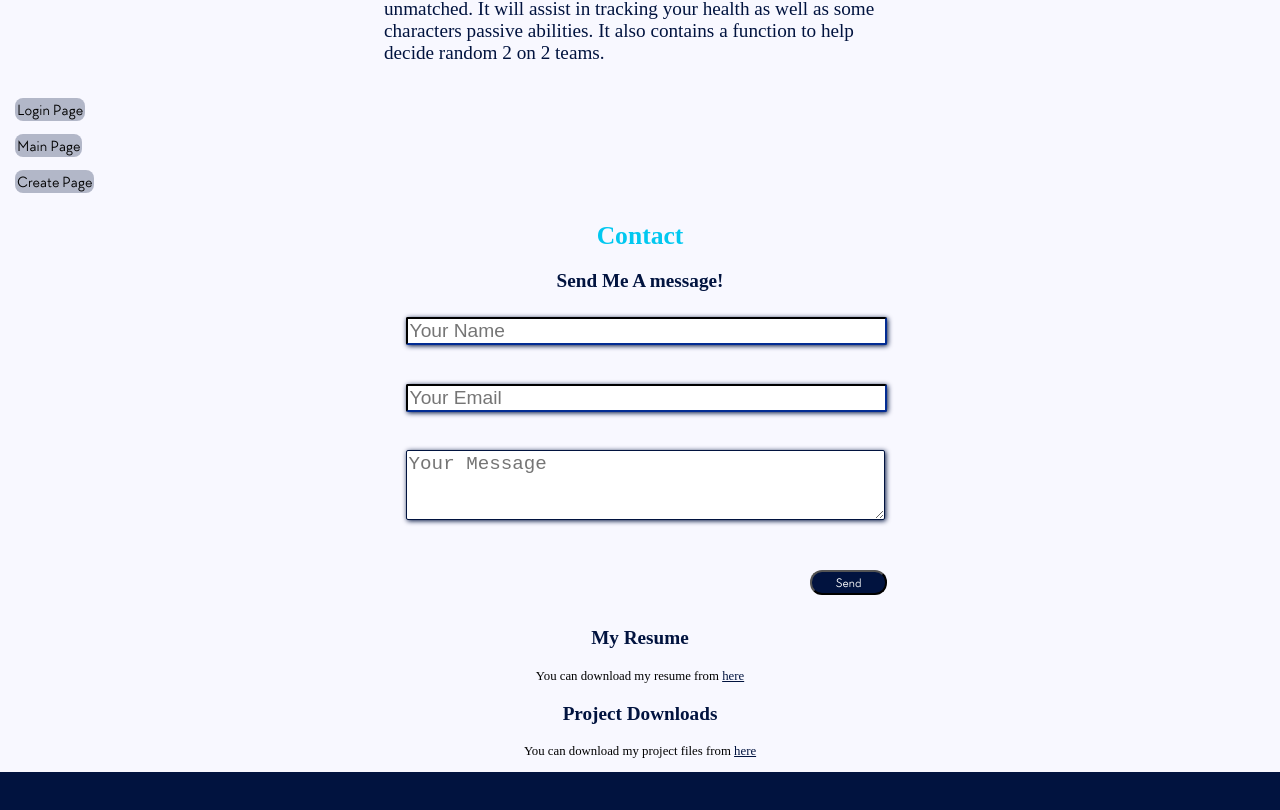
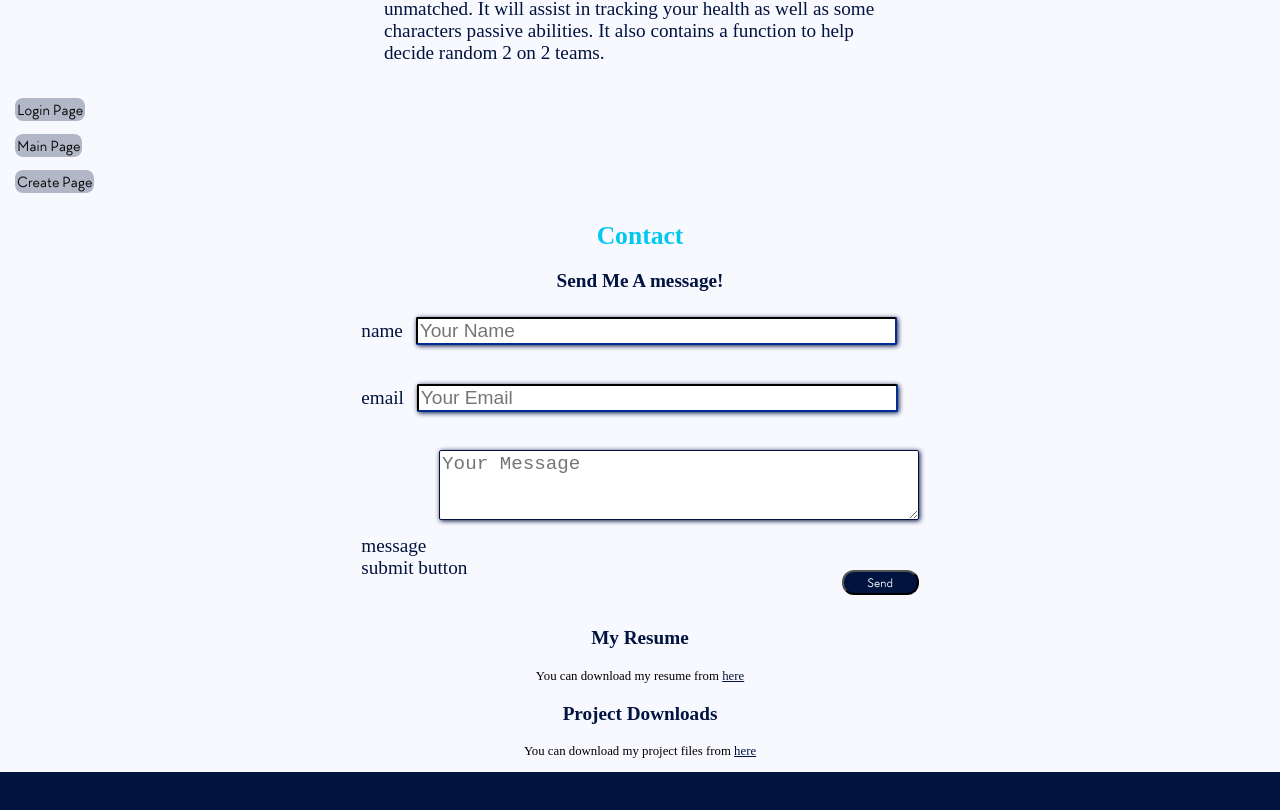
Before and after one commit to aden913/IPWebsite, a React (Create React App) app in the folder my-app/: page / in a window 1280 px wide. Shown: the part 8128-8938 px from the top of the page. Built offline with nearby package versions, Linux system fonts and the light colour scheme.

Commit message:
updated labels

```diff
--- a/my-app/src/App.js
+++ b/my-app/src/App.js
@@ -583,7 +583,7 @@ GROUP BY efname;<br></br>
      <h3>Send Me A message!</h3>
      <form onSubmit={onSubmit}>
        <div className="form-group">
-       <label htmlFor='name' ></label>
+       <label htmlFor='name' >name</label>
          <input
           placeholder="Your Name"
            type="text"
@@ -595,7 +595,7 @@ GROUP BY efname;<br></br>
        </div>
 
        <div className="form-group">
-       <label htmlFor='position' ></label>
+       <label htmlFor='position' >email</label>
          <input
          placeholder="Your Email"
            type="email"
@@ -607,7 +607,7 @@ GROUP BY efname;<br></br>
        </div>
 
        <div className="form-group">
-       <label htmlFor='level' ></label>
+       <label htmlFor='level' > message</label>
          <textarea
          placeholder="Your Message"
            type="text"
@@ -619,7 +619,7 @@ GROUP BY efname;<br></br>
        </div>
 
        <div className="form-group">
-        <label htmlFor='submit' ></label>
+        <label htmlFor='submit' >submit button</label>
          <input
            type="submit"
            id="submit"
```
